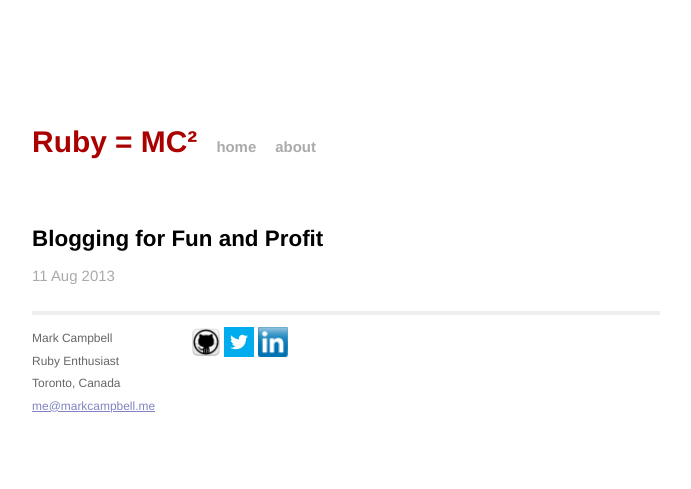
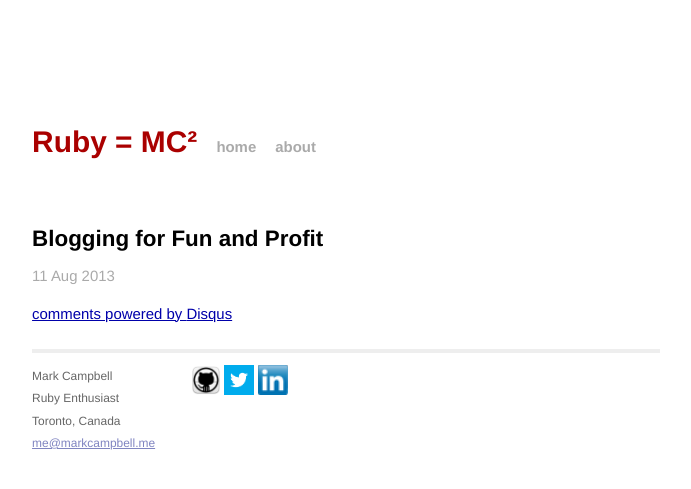
Before and after one commit to Nitrodist/markcampbell.me, a Jekyll site: the page built from _posts/2013-08-11-blogging-for-fun-and-profit.markdown, in a window 1280 px wide. Shown: the top 489 px of the page, without its empty margins (294-985 px from the left). Built offline with Jekyll 4.4.1, drawn with Linux system fonts in a browser that asks for light colours; comment, search, counter and statistics services are not loaded; some of the changed lines change nothing that is shown.

Commit message:
Add disqus comments to the site

```diff
--- a/_layouts/post.html
+++ b/_layouts/post.html
@@ -7,3 +7,18 @@
 <div id="post">
 {{ content }}
 </div>
+
+<div id="disqus_thread"></div>
+<script type="text/javascript">
+    /* * * CONFIGURATION VARIABLES: EDIT BEFORE PASTING INTO YOUR WEBPAGE * * */
+    var disqus_shortname = 'markcampbellme'; // required: replace example with your forum shortname
+
+    /* * * DON'T EDIT BELOW THIS LINE * * */
+    (function() {
+        var dsq = document.createElement('script'); dsq.type = 'text/javascript'; dsq.async = true;
+        dsq.src = '//' + disqus_shortname + '.disqus.com/embed.js';
+        (document.getElementsByTagName('head')[0] || document.getElementsByTagName('body')[0]).appendChild(dsq);
+    })();
+</script>
+<noscript>Please enable JavaScript to view the <a href="http://disqus.com/?ref_noscript">comments powered by Disqus.</a></noscript>
+<a href="http://disqus.com" class="dsq-brlink">comments powered by <span class="logo-disqus">Disqus</span></a>
```
